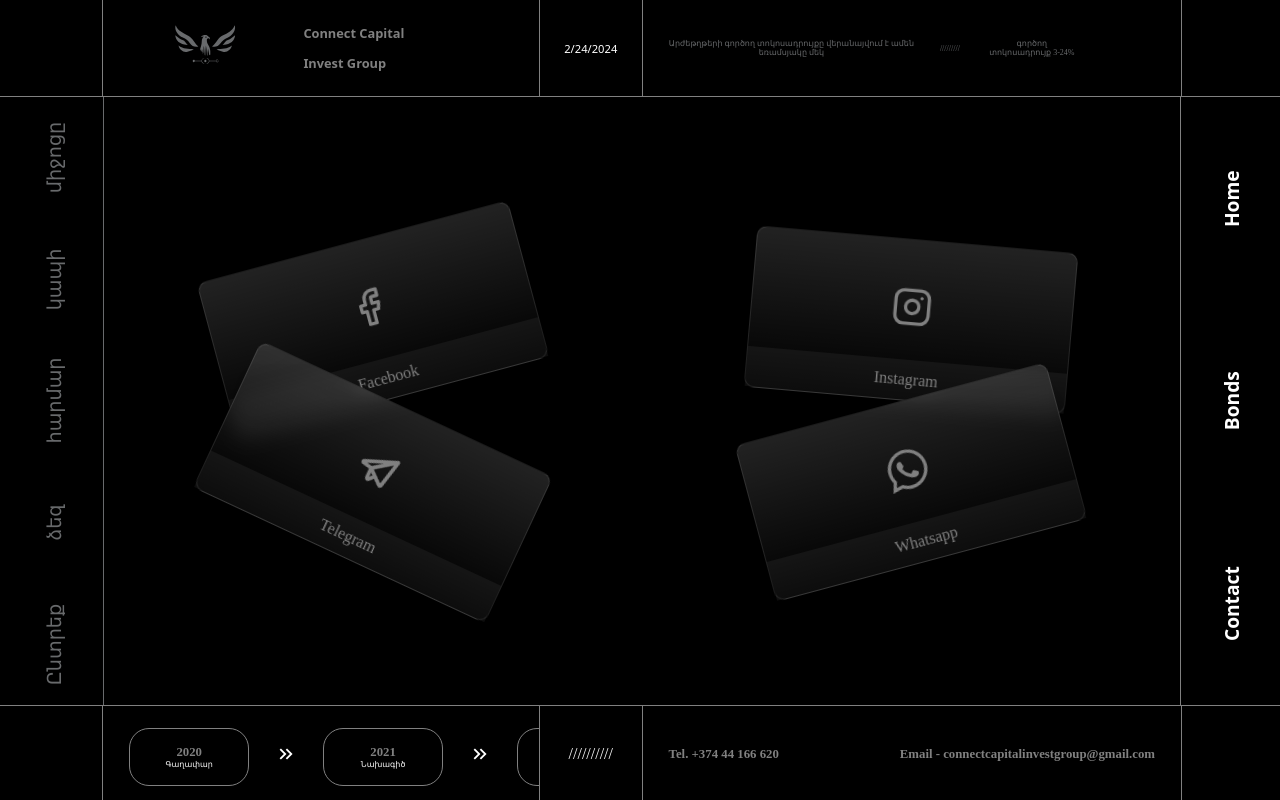
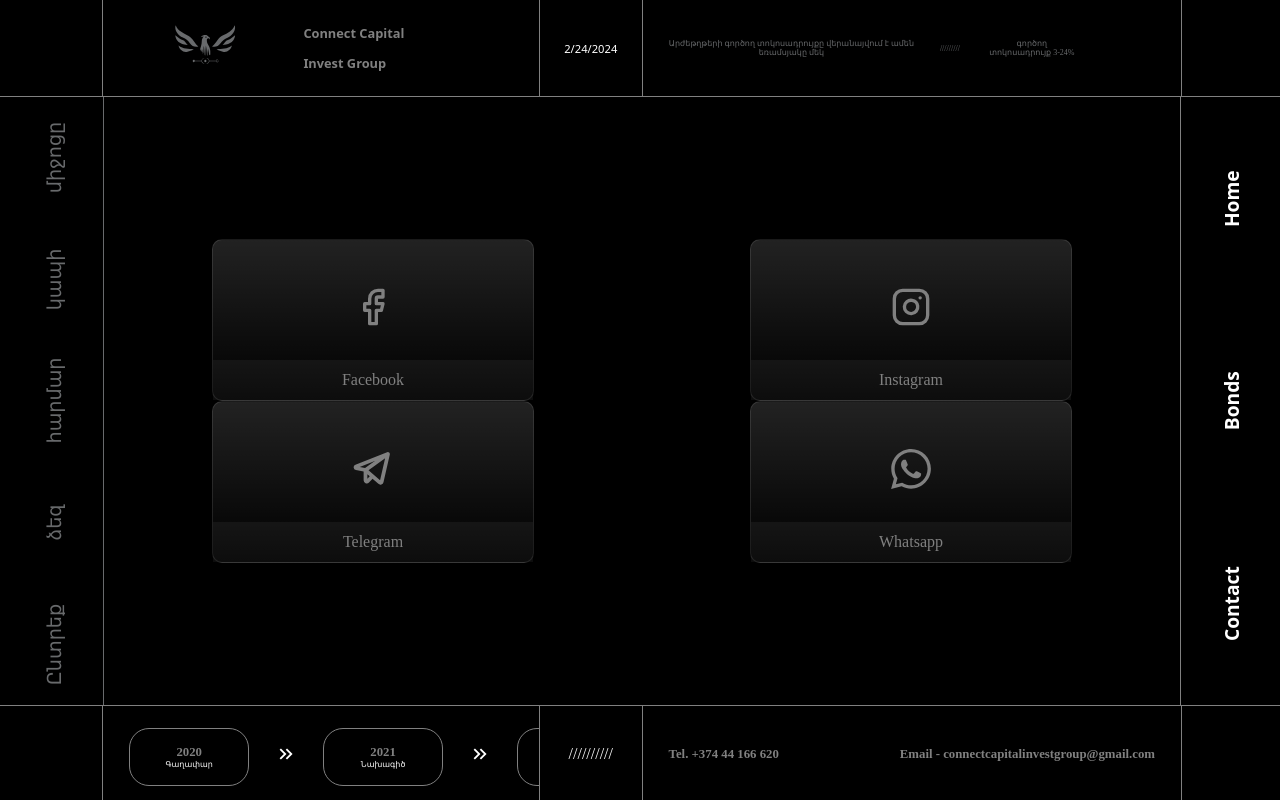
Before and after one commit to kukss1/connect-second-gen, a React (Create React App) app: page /contact in a window 1280 px wide. Built offline with nearby package versions, Linux system fonts and the light colour scheme; a web font is replaced by a local one.

Commit message:
Animation Fix

```diff
--- a/package.json
+++ b/package.json
@@ -9,12 +9,12 @@
     "@testing-library/user-event": "^13.5.0",
     "@vercel/analytics": "^1.2.2",
     "@vercel/speed-insights": "^1.0.10",
+    "framer-motion": "^11.0.8",
     "react": "^18.2.0",
     "react-dom": "^18.2.0",
     "react-icons": "^5.0.1",
     "react-router-dom": "^6.22.1",
     "react-scripts": "5.0.1",
-    "react-spring": "^9.7.3",
     "web-vitals": "^2.1.4"
   },
   "scripts": {
--- a/src/App.js
+++ b/src/App.js
@@ -1,5 +1,5 @@
 import { Route, Routes, useLocation } from "react-router-dom";
-import { useTransition, animated } from "react-spring";
+import { AnimatePresence } from "framer-motion";
 import { useMemo } from "react";
 import { Analytics } from "@vercel/analytics/react";
 import { SpeedInsights } from "@vercel/speed-insights/react";
@@ -16,14 +16,6 @@
 
 function App() {
   const { pathname } = useLocation();
-
-  const transitions = useTransition(pathname, {
-    key: pathname,
-    from: { transform: "translateY(-100%)" },
-    enter: { transform: "translateX(0%)" },
-    leave: { transform: "translateX(300%)" },
-    config: { duration: 500 },
-  });
 
   const memoizedRoutes = useMemo(
     () => (
@@ -42,9 +34,7 @@
       <Header />
       <div className="app_body">
         {pathname === "/" || pathname === "/about" ? <Left /> : null}
-        {transitions((styles, item) => (
-          <animated.div style={styles}>{memoizedRoutes}</animated.div>
-        ))}
+        <AnimatePresence>{memoizedRoutes}</AnimatePresence>
       </div>
       <Footer />
       <Analytics />
--- a/src/components/body/bond/Bond.jsx
+++ b/src/components/body/bond/Bond.jsx
@@ -1,4 +1,6 @@
 import React, { useEffect, useRef } from "react";
+import { motion } from "framer-motion";
+
 import "./Bond.css";
 import one from "../../../assets/img/bonds/oneBond.png";
 import ten from "../../../assets/img/bonds/TenBonds.png";
@@ -10,6 +12,12 @@
 const Bond = () => {
   const bondImageRefs = useRef([]);
   bondImageRefs.current = [];
+
+  const socialVariants = {
+    initial: { opacity: 0, y: 100 },
+    in: { opacity: 1, y: 0 },
+    out: { opacity: 0 },
+  };
 
   const addRefs = (el) => {
     if (el && !bondImageRefs.current.includes(el)) {
@@ -37,7 +45,13 @@
   }, [bondImageRefs.current]);
 
   return (
-    <div className="bond_wrapper">
+    <motion.div
+      className="bond_wrapper"
+      initial="initial"
+      animate="in"
+      variants={socialVariants}
+      transition={{ duration: 0.6, delay: 0.3 }}
+    >
       <div className="bonds_empty"></div>
       <div className="bond_images">
         <div className="bond_img_queue">
@@ -56,7 +70,7 @@
             <h3>Ten Bond</h3>
             <img
               src={ten}
-              alt="One Bond"
+              alt="Ten Bond"
               className="bond_image"
               ref={addRefs}
             />
@@ -104,7 +118,7 @@
       <div className="bonds_nav">
         <Navigation />
       </div>
-    </div>
+    </motion.div>
   );
 };
 
--- a/src/components/body/contact/Contact.jsx
+++ b/src/components/body/contact/Contact.jsx
@@ -1,4 +1,6 @@
 import React from "react";
+import { motion } from "framer-motion";
+
 import "./Contact.css";
 import { LuFacebook, LuInstagram } from "react-icons/lu";
 
@@ -7,23 +9,43 @@
 import Navigation from "../navigation/Navigation";
 
 const Contact = () => {
+  const headerVariants = {
+    initial: { opacity: 0, y: -50 },
+    in: { opacity: 1, y: 0 },
+    out: { opacity: 0 },
+  };
+
+  const socialCardVariants = {
+    initial: { opacity: 0, x: 50, rotate: "-20deg" },
+    in: { opacity: 1, x: 0, rotate: "0deg" },
+    out: { opacity: 0 },
+  };
+
   return (
     <div className="contact_wrapper">
       <div className="contact_empty">
-        <div className="contact_header_wrapper">
+        <motion.div
+          className="contact_header_wrapper"
+          initial="initial"
+          animate="in"
+          variants={headerVariants}
+        >
           <h1 className="contact_header"> միջոցը</h1>
           <h1 className="contact_header"> կապի </h1>
           <h1 className="contact_header"> հարմար </h1>
           <h1 className="contact_header"> ձեզ </h1>
           <h1 className="contact_header">Ընտրեք</h1>
-        </div>
+        </motion.div>
       </div>
 
       <div className="contact_container">
-        <div
+        <motion.div
           className="social_card"
           style={{ "--r": -15 }}
           data-text="Facebook"
+          initial="initial"
+          animate="in"
+          variants={socialCardVariants}
         >
           <a
             target="blank"
@@ -33,8 +55,15 @@
             {" "}
             <LuFacebook />
           </a>
-        </div>
-        <div className="social_card" style={{ "--r": 5 }} data-text="Instagram">
+        </motion.div>
+        <motion.div
+          className="social_card"
+          style={{ "--r": 5 }}
+          data-text="Instagram"
+          initial="initial"
+          animate="in"
+          variants={socialCardVariants}
+        >
           <a
             target="blank"
             href="https://www.instagram.com/ccinvestgroup/"
@@ -42,8 +71,15 @@
           >
             <LuInstagram />
           </a>
-        </div>
-        <div className="social_card" style={{ "--r": 25 }} data-text="Telegram">
+        </motion.div>
+        <motion.div
+          className="social_card"
+          style={{ "--r": 25 }}
+          data-text="Telegram"
+          initial="initial"
+          animate="in"
+          variants={socialCardVariants}
+        >
           <a
             target="blank"
             href="https://t.me/ccinvestgroup"
@@ -51,11 +87,14 @@
           >
             <PiTelegramLogoBold />
           </a>
-        </div>
-        <div
+        </motion.div>
+        <motion.div
           className="social_card"
           style={{ "--r": -15 }}
           data-text="Whatsapp"
+          initial="initial"
+          animate="in"
+          variants={socialCardVariants}
         >
           <a
             target="blank"
@@ -65,7 +104,7 @@
             {" "}
             <ImWhatsapp />
           </a>
-        </div>
+        </motion.div>
       </div>
       <div className="contact_nav">
         <Navigation />
--- a/src/components/body/sidebars/about/About.jsx
+++ b/src/components/body/sidebars/about/About.jsx
@@ -1,12 +1,27 @@
 import React from "react";
+import { motion } from "framer-motion";
+
 import "./About.css";
 import Navigation from "../../navigation/Navigation";
 import { Link } from "react-router-dom";
 
+const pageVariants = {
+  initial: { opacity: 0, y: 20 },
+  in: { opacity: 1, y: 0 },
+  out: { opacity: 0 },
+};
+
 const About = () => {
   return (
-    <div className="about_wrapper">
-      <div className="about_body">
+    <motion.div className="about_wrapper">
+      <motion.div
+        className="about_body"
+        initial="initial"
+        animate="in"
+        exit="out"
+        transition={{ duration: 0.6 }}
+        variants={pageVariants}
+      >
         <div className="idea">
           <h1>
             2020-ին ի հայտ եկած գաղափարը վերածվեց սպասված իրականության 2024-ում։
@@ -36,11 +51,11 @@
           </h3>
         </div>
         <Link to="/">Գլխավոր Էջ</Link>
-      </div>
+      </motion.div>
       <aside>
         <Navigation />
       </aside>
-    </div>
+    </motion.div>
   );
 };
 
--- a/src/components/body/sidebars/left/Left.jsx
+++ b/src/components/body/sidebars/left/Left.jsx
@@ -1,4 +1,5 @@
 import React from "react";
+import { motion } from "framer-motion";
 import "./Left.css";
 
 import { LuFacebook, LuInstagram } from "react-icons/lu";
@@ -6,10 +7,28 @@
 import { ImWhatsapp } from "react-icons/im";
 
 const Left = () => {
+  const socialVariants = {
+    initial: { opacity: 0, y: 50 },
+    in: { opacity: 1, y: 0 },
+    out: { opacity: 0 },
+  };
+
+  const headerVariants = {
+    initial: { opacity: 0, x: -50 },
+    in: { opacity: 1, x: 0 },
+    out: { opacity: 0 },
+  };
+
   return (
     <div className="main_left">
       <aside className="main_aside_left">
-        <nav className="main_social">
+        <motion.nav
+          className="main_social"
+          initial="initial"
+          animate="in"
+          variants={socialVariants}
+          transition={{ duration: 0.6, delay: 0.7 }}
+        >
           <div className="social_icons">
             <a
               target="blank"
@@ -27,12 +46,18 @@
               <ImWhatsapp />
             </a>
           </div>
-        </nav>
+        </motion.nav>
       </aside>
-      <div className="main_header_left">
-        <h1>Let`s create </h1>
+      <motion.div
+        className="main_header_left"
+        initial="initial"
+        animate="in"
+        variants={headerVariants}
+        transition={{ duration: 0.6, delay: 0.5 }}
+      >
+        <h1>Let`s create</h1>
         <h3>the future together</h3>
-      </div>
+      </motion.div>
       <aside className="empty_aside"></aside>
     </div>
   );
--- a/src/components/body/sidebars/right/Right.jsx
+++ b/src/components/body/sidebars/right/Right.jsx
@@ -1,26 +1,80 @@
 import React from "react";
+import { motion } from "framer-motion";
 import "./Right.css";
 import Navigation from "../../navigation/Navigation";
 import { Link } from "react-router-dom";
 
 const Right = () => {
+  const variants = {
+    initial: { opacity: 0, y: 20, delay: 0.5 },
+    in: { opacity: 1, y: 0 },
+    out: { opacity: 0 },
+  };
+
+  const variantsRight = {
+    initial: { opacity: 0, x: -20, delay: 0.5 },
+    in: { opacity: 1, x: 0 },
+    out: { opacity: 0 },
+  };
+
+  const variantsTitle = {
+    initial: { opacity: 0, x: -30 },
+    in: { opacity: 1, x: 0 },
+    out: { opacity: 0 },
+  };
+
+  const variantsSubtitle = {
+    initial: { opacity: 0, x: 20 },
+    in: { opacity: 1, x: 0 },
+    out: { opacity: 0 },
+  };
+
   return (
     <div className="main_right">
-      <div className="main_right_body">
-        <h1 className="main_right_title">Connect Capital</h1>
-        <h3 className="main_right_subtitle">Invest Group</h3>
+      <motion.div
+        className="main_right_body"
+        initial="initial"
+        animate="in"
+        variants={variants}
+        transition={{ duration: 0.6, delay: 0.5 }}
+      >
+        <motion.h1
+          className="main_right_title"
+          initial="initial"
+          animate="in"
+          variants={variantsTitle}
+          transition={{ duration: 0.6, delay: 0.7 }}
+        >
+          Connect Capital
+        </motion.h1>
+
+        <motion.h3
+          className="main_right_subtitle"
+          initial="initial"
+          animate="in"
+          variants={variantsSubtitle}
+          transition={{ duration: 0.6, delay: 0.8 }}
+        >
+          Invest Group
+        </motion.h3>
         <p className="main_right_text">
           Առաջին հայկական ինովացիոն ներդրումային կազմակերպությունը
         </p>
         <Link to="/about" className="more">
           Տեսնել ավելին
         </Link>
-      </div>
-      <aside className="right">
+      </motion.div>
+      <motion.div
+        className="right"
+        initial="initial"
+        animate="in"
+        variants={variantsRight}
+        transition={{ duration: 0.6, delay: 0.3 }}
+      >
         <div className="right_rotate">
           <Navigation />
         </div>
-      </aside>
+      </motion.div>
     </div>
   );
 };
--- a/src/components/header/Header.css
+++ b/src/components/header/Header.css
@@ -75,12 +75,17 @@
     }
 
     .logo_wrapper {
-      width: 80%;
+      width: 100vw;
       border-right: none;
+      align-items: center;
+      justify-content: center;
     }
 
     .logo {
-      width: 150px;
+      width: 170px;
+    }
+    .logo > img {
+      width: 265px;
     }
 
     .right_header_empty {
@@ -130,7 +135,7 @@
       width: 150px;
     }
     .logo > img {
-      width: 140px;
+      width: 175px;
     }
     .header_headers h3 {
       font-size: 0.6rem;
```
Also changed, not shown: 1 other file (tests, documents, lock files or other folders).
